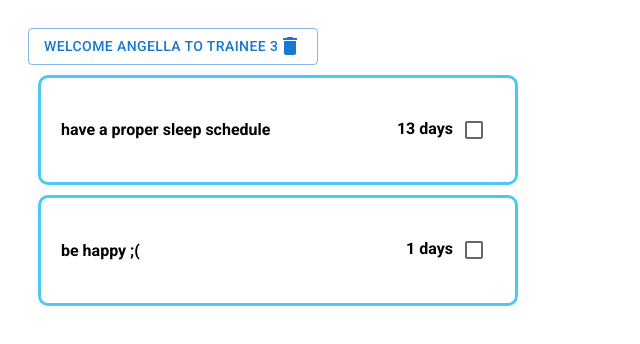
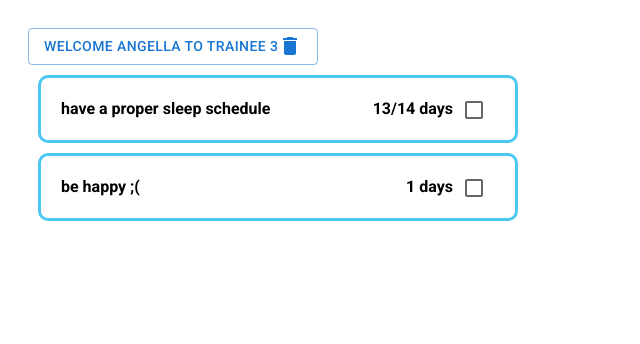
Before and after one commit to Rayahhhmed/streaks, a React (Create React App) app: page / in a window 1280 px wide. Shown: the top 344 px of the page, without its empty margins (0-640 px from the left). Built offline with nearby package versions, Linux system fonts and the light colour scheme.

Commit message:
Made the height of each habit shorter, also targetStreak is now visible if it exists

```diff
--- a/src/components/Habit.js
+++ b/src/components/Habit.js
@@ -8,8 +8,10 @@ export default function Habit({ habit }) {
         {habit.text}
       </h4>
       <h4 className='yes'>
-        {habit.streak} days
-        <Checkbox />
+        {habit.streak}
+        {habit.targetStreak ? `/${habit.targetStreak} ` : ' '}
+        days
+        <Checkbox style={{ height: 15 }}/>
       </h4>
     </div>
   )
--- a/src/index.css
+++ b/src/index.css
@@ -15,9 +15,8 @@ body {
   display: flex;
   align-items: center;
   justify-content: space-between;
-  /* background: #f4f4f4; */
   margin: 10px;
-  padding: 10px 20px;
+  padding: 0 20px;
   border-style: solid;
   border-color: #4CC9F0;
   border-radius: 10px;
```
